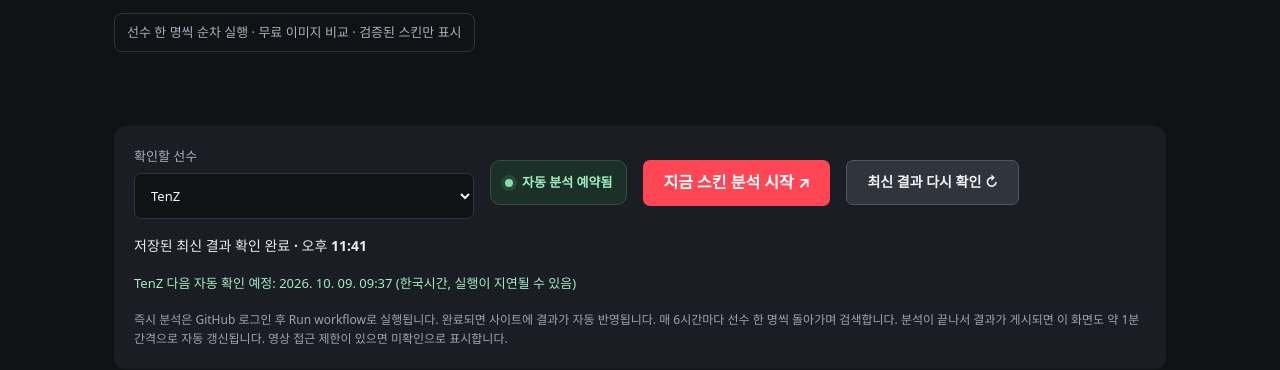
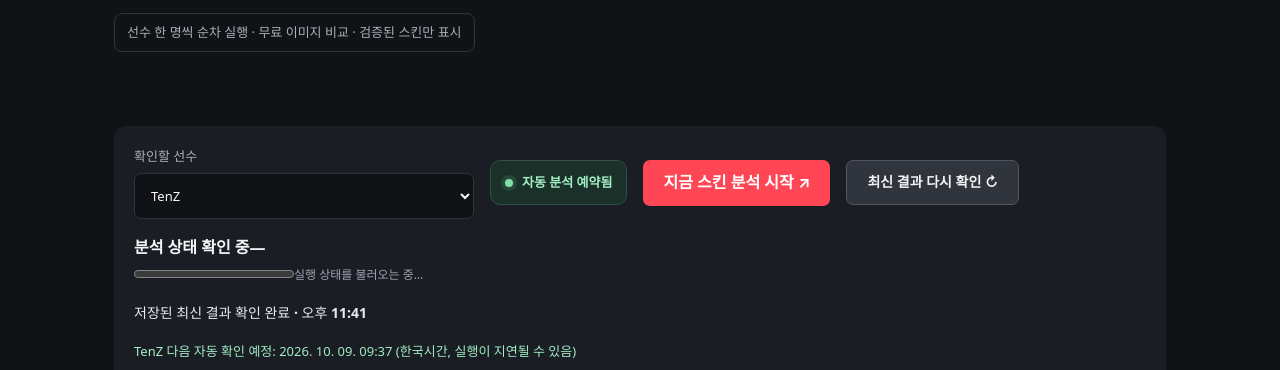
Before and after one commit to K3ANER/val-live, a plain HTML site: page index.html in a window 1280 px wide. Shown: the part 430-800 px from the top of the page. Drawn offline with Linux system fonts and the light colour scheme.

Commit message:
Add accessible skin scan progress UI

```diff
--- a/index.html
+++ b/index.html
@@ -30,6 +30,7 @@
       <div class="auto-indicator" aria-label="자동 최신화 예약됨"><span class="pulse-dot"></span> 자동 분석 예약됨</div>
       <button type="button" id="run-scan">지금 스킨 분석 시작 ↗</button>
       <button type="button" id="refresh">최신 결과 다시 확인 ↻</button>
+      <div class="scan-progress" aria-label="스킨 분석 진행 상황"><div class="scan-progress-head"><strong id="scan-stage">분석 상태 확인 중</strong><strong id="scan-percent">—</strong></div><progress id="scan-progress-bar" max="100" value="0"></progress><small id="scan-detail">실행 상태를 불러오는 중…</small></div>
       <p id="status" role="status" aria-live="polite">저장된 최신 확인 결과 불러오는 중…</p>
       <p id="next-check" class="schedule-text">다음 자동 확인 일정 확인 중…</p>
       <small>즉시 분석은 GitHub 로그인 후 Run workflow로 실행됩니다. 완료되면 사이트에 결과가 자동 반영됩니다. 매 6시간마다 선수 한 명씩 돌아가며 검색합니다. 분석이 끝나서 결과가 게시되면 이 화면도 약 1분 간격으로 자동 갱신됩니다. 영상 접근 제한이 있으면 미확인으로 표시합니다.</small>
```
